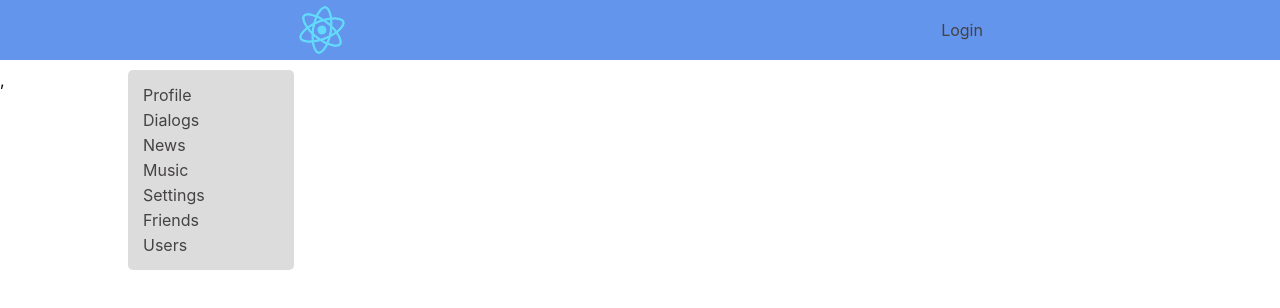
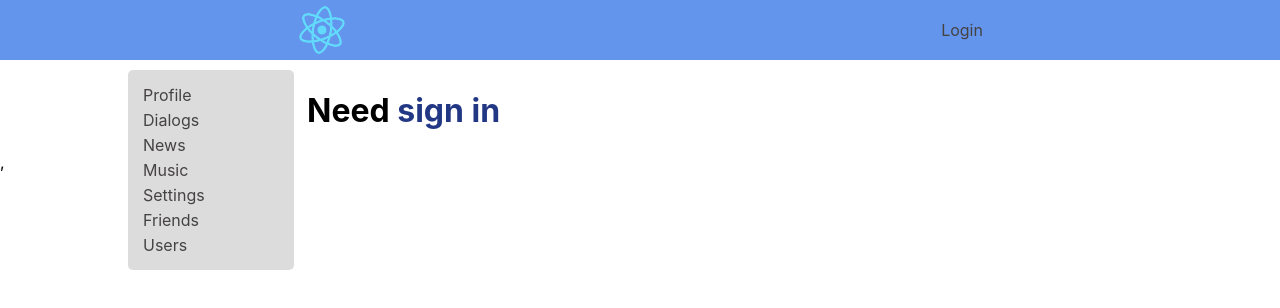
Before and after one commit to korn33/myReact, a React (Create React App) app: page /Login in a window 1280 px wide. Shown: the top 308 px of the page. Built offline with nearby package versions, Linux system fonts and the light colour scheme; no server answers.

Commit message:
add redirect

```diff
--- a/src/App.js
+++ b/src/App.js
@@ -10,6 +10,7 @@ import DialogsContainer from "./Components/Dialogs/DialogsContainer";
 import UsersContainer from "./Components/Users/UsersContainer";
 import ProfileComponent from "./Components/Profile/ProfileComponent";
 import HeaderContainer from "./Components/Header/HeaderContainer";
+import Login from "./Components/Login/Login";
 
 function App() {
     return (
@@ -24,6 +25,7 @@ function App() {
                 <Route path = '/Music' component = {Music}/>
                 <Route path = '/Settings' component = {Settings}/>
                 <Route path = '/Friends' component = {Friends}/>
+                <Route path = '/Login' component = {Login}/>
             </div>
         </div>
     );
--- a/src/Components/Dialogs/Dialogs.jsx
+++ b/src/Components/Dialogs/Dialogs.jsx
@@ -2,6 +2,7 @@ import React from "react";
 import s from './Dialogs.module.css';
 import DialogItem from "./DialogItem/DialogItem";
 import UserMessage from "./UserMessage/UserMessage";
+import {Redirect} from "react-router-dom";
 
 const Dialogs = (props) => {
     const dialogsData = {
@@ -17,6 +18,8 @@ const Dialogs = (props) => {
         const newValue = e.currentTarget.value;
         props.onApdateNewMessageBody(newValue);
     };
+
+    if (props.isAuth === false) return <Redirect to={'/Login'}/>;
 
     return (
         <div className={s.dialogsPage}>
--- a/src/Components/Dialogs/DialogsContainer.jsx
+++ b/src/Components/Dialogs/DialogsContainer.jsx
@@ -8,6 +8,7 @@ const mapStateToProps = (state) => {
         dialogs: state.dialogsPage.dialogs,
         messages: state.dialogsPage.messages,
         newMessageBody: state.dialogsPage.newMessageBody,
+        isAuth: state.auth.isAuth,
     }
 };
 
--- /dev/null
+++ b/src/Components/Login/Login.jsx
@@ -0,0 +1,10 @@
+import React from "react";
+import s from './Login.module.css';
+
+const Login = (props) => {
+    return (
+        <h1 className={s.message}>Need <a href={'https://social-network.samuraijs.com'} target="_blank">sign in</a></h1>
+    )
+};
+
+export default Login;
--- /dev/null
+++ b/src/Components/Login/Login.module.css
@@ -0,0 +1,9 @@
+.message a {
+    text-decoration: none;
+    color: #223885;
+}
+
+.message a:hover {
+    color: #223885;
+    text-decoration: underline;
+}
--- a/src/Components/Profile/ProfileComponent.jsx
+++ b/src/Components/Profile/ProfileComponent.jsx
@@ -2,7 +2,7 @@ import React from "react";
 import {connect} from "react-redux";
 import Profile from "./Profile";
 import {getProfile} from "../../Redux/profileReducer";
-import {withRouter} from "react-router-dom";
+import {Redirect, withRouter} from "react-router-dom";
 
 class ProfileComponent extends React.Component {
     componentDidMount() {
@@ -12,6 +12,7 @@ class ProfileComponent extends React.Component {
     }
 
     render() {
+        if (this.props.isAuth === false) return <Redirect to={'/Login'}/>;
         return <Profile {...this.props}/>
     }
 }
@@ -19,6 +20,7 @@ class ProfileComponent extends React.Component {
 const mapStateToProps = (state) => {
     return {
         profile: state.profilePage.profile,
+        isAuth: state.auth.isAuth,
     }
 };
 
```
